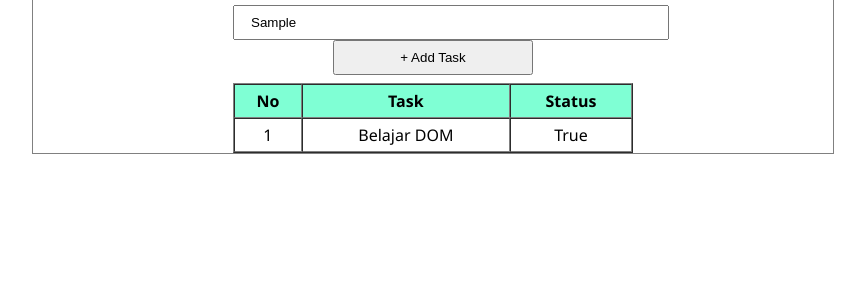
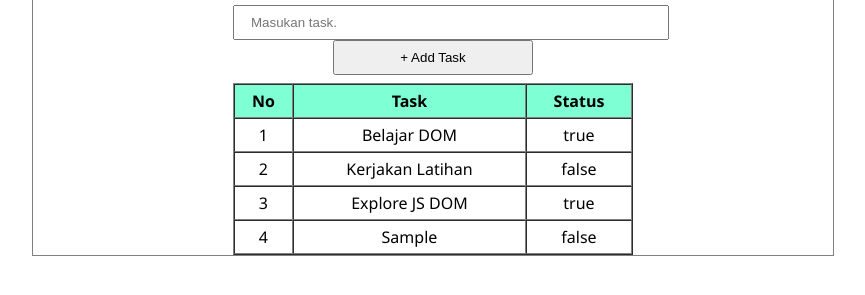
Before and after one commit to NaufalArkaan/Js-Enthusiast, a plain HTML site: page todo-dom/index.html in a window 1280 px wide. Both pictures are taken after typing "Sample" into the empty fields and a click on the button "+ Add Task". Shown: the part 81-376 px from the top of the page, without its empty margins (207-1072 px from the left). Drawn offline with Linux system fonts and the light colour scheme.

Commit message:
todo-dom-web

```diff
--- a/todo-dom/index.html
+++ b/todo-dom/index.html
@@ -14,8 +14,8 @@
         </div>
         <div class="body_todo">
             <div class="input_body">
-                <input type="text" placeholder="Masukan task.">
-                <button>+ Add Task</button>
+                <input type="text" placeholder="Masukan task." id="task_form">
+                <button id="btn_click">+ Add Task</button>
             </div>
             <div class="table_body">
                 <table border="1" cellspacing = "0">
@@ -26,16 +26,13 @@
                             <th>Status</th>
                         </tr>
                     </thead>
-                    <tbody>
-                        <tr>
-                            <td>1</td>
-                            <td>Belajar DOM</td>
-                            <td>True</td>
-                        </tr>
+                    <tbody id="tBody">
+
                     </tbody>
                 </table>
             </div>
         </div>
     </div>
+    <script src="script.js"></script>
 </body>
 </html>
--- /dev/null
+++ b/todo-dom/script.js
@@ -0,0 +1,57 @@
+let tasks = [
+    {
+        id:1,
+        name:"Belajar DOM",
+        status: true
+    },
+    {
+        id:2,
+        name:"Kerjakan Latihan",
+        status: false
+    },
+    {
+        id:3,
+        name:"Explore JS DOM",
+        status: true
+    }
+]
+
+
+let btn_todo = document.getElementById('btn_click')
+
+function btn_click(){
+    let input_task = document.getElementById('task_form').value
+
+    if(input_task !== ''){
+        let id = tasks[tasks.length - 1].id + 1;
+        let tempObj = {
+            id,
+            name: input_task,
+            status: false
+        }
+        tasks.push(tempObj)
+        getTasks();
+        document.getElementById('task_form').value = ''
+    }else{
+        // console.log("Task Kosong");
+        alert("Task kosong, harap diisi!");
+    }
+}
+
+btn_todo.addEventListener('click', btn_click)
+
+// console.log(btn_todo);
+// console.log(tasks);
+
+function getTasks(){
+    let tBody = document.getElementById('tBody');
+    tBody.innerHTML = '';
+    tasks.forEach(task => {
+        tBody.innerHTML += `<tr>
+            <td>${task.id}</td>
+            <td>${task.name}</td>
+            <td>${task.status}</td>
+        </tr>`
+    })
+}
+getTasks();
```
